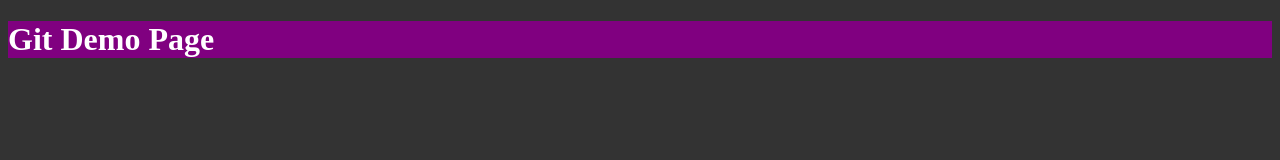
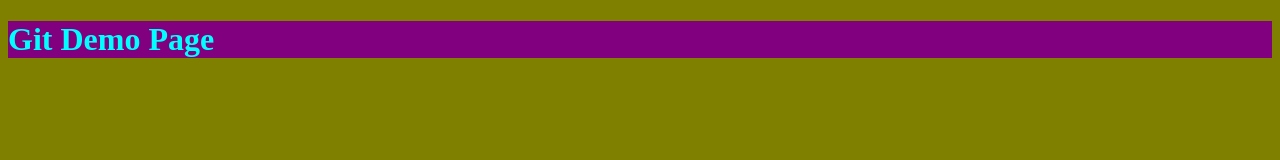
Before and after one commit to jeremy-nevado/git-practice, a plain HTML site: page index.html in a window 1280 px wide. Drawn offline with Linux system fonts and the light colour scheme.

Commit message:
Changed some styling

```diff
--- a/styles.css
+++ b/styles.css
@@ -1,8 +1,9 @@
 body {
-  background: #333;
+  background: olive;
   color: #fff;
 }
 
 h1 {
   background: purple;
+  color: aqua;
 }
```
